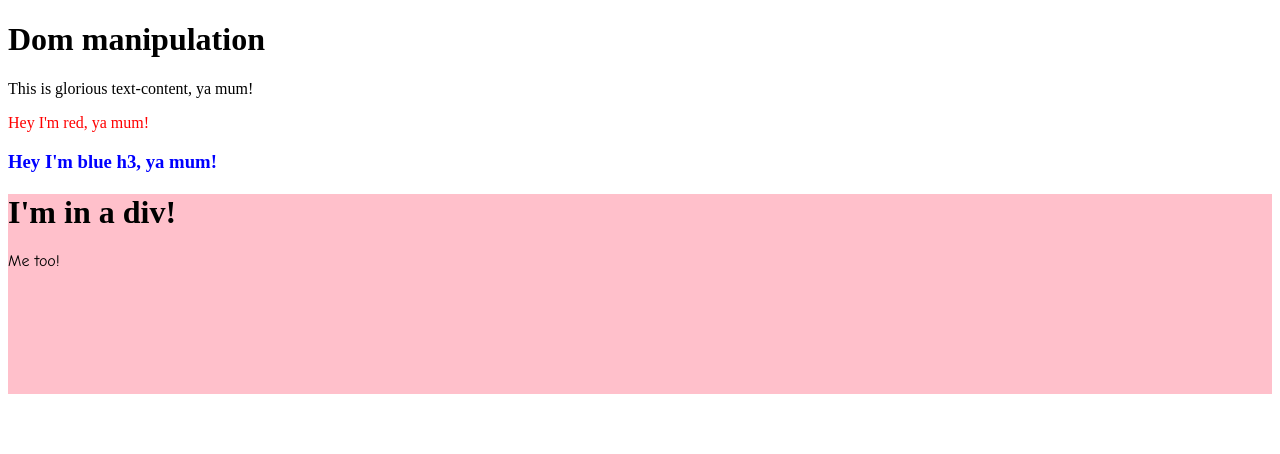
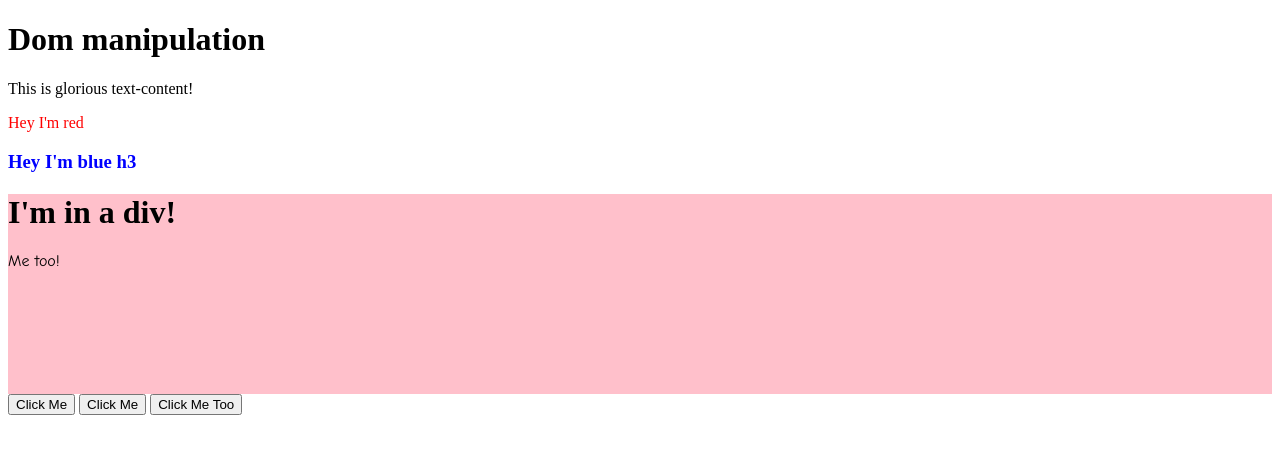
Before and after one commit to andrew-camara/TOP_JSbasics, a plain HTML site: page Dom manipulation/index.html in a window 1280 px wide. Drawn offline with Linux system fonts and the light colour scheme.

Commit message:
Complete tutorial

```diff
--- a/Dom manipulation/dom-manipulation.js
+++ b/Dom manipulation/dom-manipulation.js
@@ -1,15 +1,15 @@
 const container = document.querySelector("#container");
 const content = document.createElement("div");
 content.classList.add("content");
-content.textContent = "This is glorious text-content, ya mum!";
+content.textContent = "This is glorious text-content!";
 container.appendChild(content);
 const redText = document.createElement("p");
 redText.style.color = "red"
-redText.textContent = "Hey I'm red, ya mum!";
+redText.textContent = "Hey I'm red";
 container.appendChild(redText)
 const blueText = document.createElement("h3")
 blueText.style.color = "blue"
-blueText.textContent = "Hey I'm blue h3, ya mum!"
+blueText.textContent = "Hey I'm blue h3"
 container.appendChild(blueText)
 
 //create container, insert into html
@@ -32,3 +32,11 @@ container.appendChild(blueText)
         pinkBox.appendChild(pinkBoxText);
     //append div and its contents to container
         container.appendChild(pinkBox);
+//add functionality to button
+const btn = document.querySelector("#btn");
+btn.onclick = () => {alert("Hello, World")};
+const btn3 = document.querySelector("#btn3")
+btn3.addEventListener("click", (e) => {
+    alert("Hello, World!");
+    e.target.style.background = "blue";
+});
--- a/Dom manipulation/index.html
+++ b/Dom manipulation/index.html
@@ -9,5 +9,8 @@
 <body>
     <h1>Dom manipulation</h1>
     <div id = "container"></div>
+    <button onclick="alert('Hello, World!')">Click Me</button>
+    <button id ="btn">Click Me</button>
+    <button id="btn3">Click Me Too</button>
 </body>
 </html>
```
